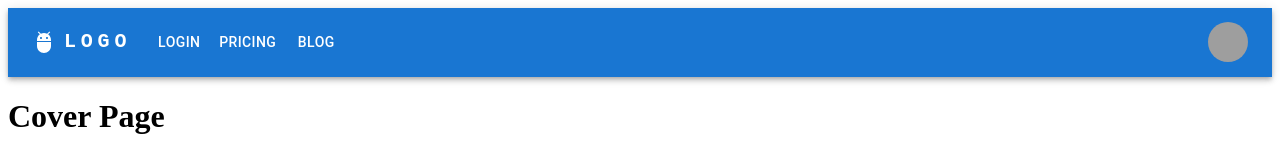
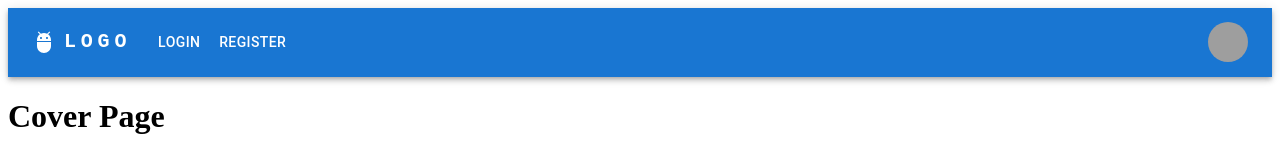
Before and after one commit to m-y-lee2002/ChitChat-App, a React (Create React App) app in the folder client/: page / in a window 1280 px wide. Shown: the top 160 px of the page. Built offline with nearby package versions, Linux system fonts and the light colour scheme; grey boxes are pictures that could not be loaded.

Commit message:
navbar changes

```diff
--- a/client/src/App.js
+++ b/client/src/App.js
@@ -2,13 +2,13 @@ import Login from "./components/login.js";
 import MainPage from "./components/MainPage.js";
 import Register from "./components/Register.js";
 import CoverPage from "./components/CoverPage.js"
-import NavBar from "./components/NavBar.js"
+import LONavBar from "./components/LoggedOutNavBar.js"
 import { BrowserRouter as Router, Route, Routes } from 'react-router-dom';
 function App() {
   return (
     <div className="App">
       <Router>
-          <NavBar/>
+          <LONavBar/>
           <Routes>
               <Route path = "/" element = {<CoverPage/>}/>
               <Route path = "/login" element = {<Login/>}/>
--- a/client/src/components/NavBar.js
+++ b/client/src/components/LoggedOutNavBar.js
@@ -14,10 +14,10 @@ import MenuItem from '@mui/material/MenuItem';
 import AdbIcon from '@mui/icons-material/Adb';
 import { Link } from 'react-router-dom';
 
-const pages = ['Login', 'Pricing', 'Blog'];
+const pages = ['Login', 'Register'];
 const settings = ['Profile', 'Account', 'Dashboard', 'Logout'];
 
-function NavBar() {
+function LONavBar() {
   const [anchorElNav, setAnchorElNav] = React.useState(null);
   const [anchorElUser, setAnchorElUser] = React.useState(null);
 
@@ -161,4 +161,4 @@ function NavBar() {
     </AppBar>
   );
 }
-export default NavBar;
+export default LONavBar;
```
Also changed, not shown: client/src/components/LoggedInNavBar.js (added).
